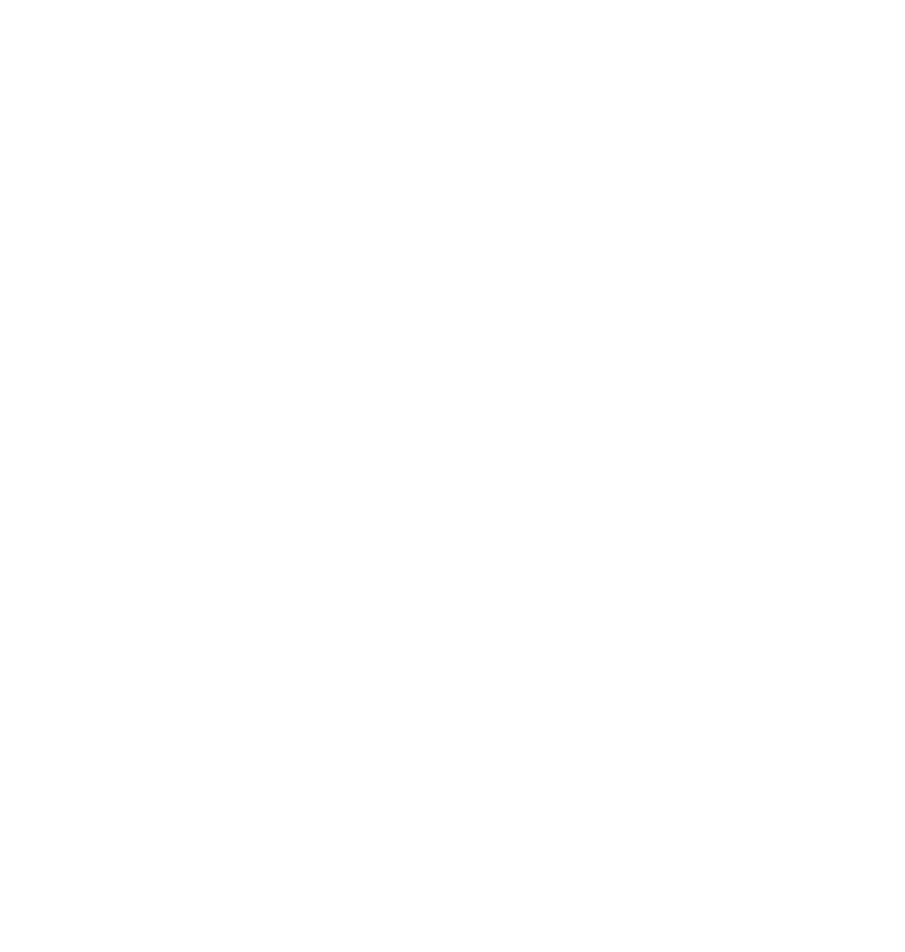
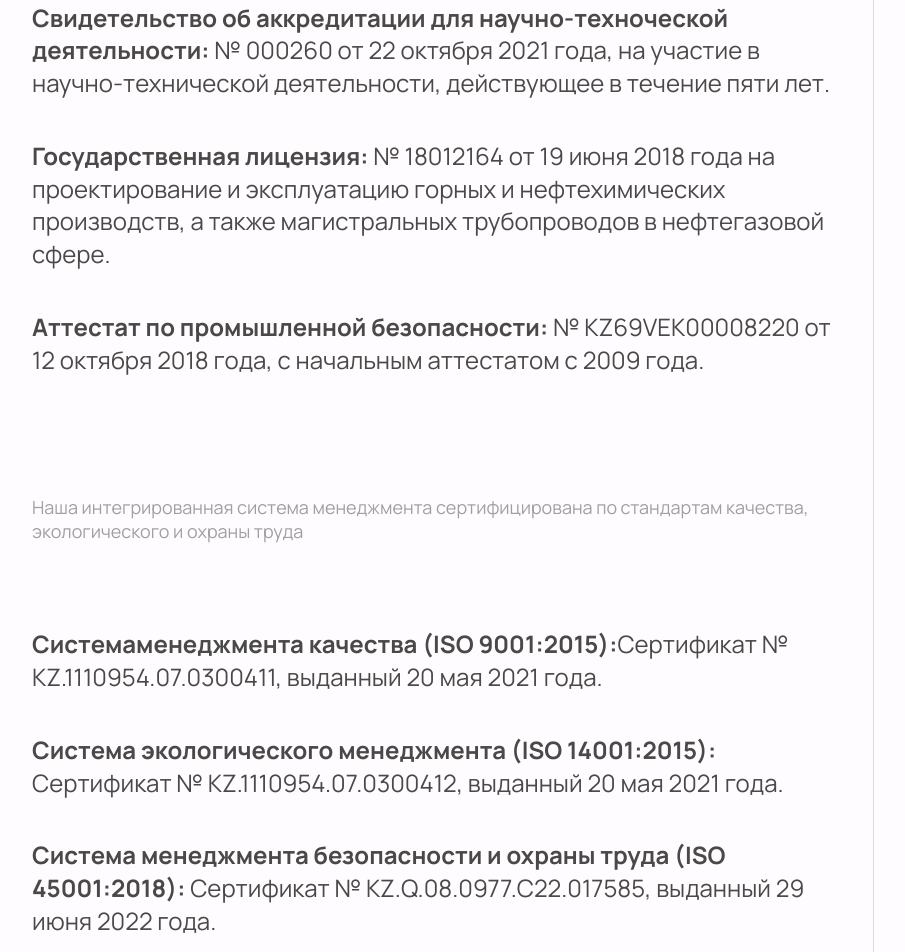
Before and after one commit to DonJuvn/STIA, a React (Create React App) app: page /about in a window 1280 px wide. Shown: the part 4820-5772 px from the top of the page, without its empty margins (32-937 px from the left). Before the commit the page ends 4786 px from the top, so only its background shows below. Built offline with nearby package versions, Linux system fonts and the light colour scheme.

Commit message:
licenses

```diff
--- a/src/App.css
+++ b/src/App.css
@@ -909,3 +909,44 @@ nav .container {
       display: none;
    }
 }
+
+/* licenses */
+#licenses {
+   padding-top: 5%;
+   padding-bottom: 5%;
+   position: relative; /* Ensure the container remains fixed */
+   width: 100%; /* Ensure it takes up full width */
+   overflow: hidden; /* Hide any overflowed content */
+   background-color: #fffcff;
+   border-radius: 0 0 30px 30px;
+   z-index: 3;
+}
+#licenses .container {
+   border-bottom: 1px solid #49494730;
+}
+.licenses {
+   margin-top: 3%;
+   display: flex;
+   width: 70%;
+   flex-direction: column;
+   border-right: 1px solid #49494730;
+   padding-right: 3%;
+}
+.licenses .item {
+   display: flex;
+   flex-direction: column;
+   margin-bottom: 10%;
+}
+.licenses .item p {
+   color: #a0a0a0;
+   font-size: 18px;
+   line-height: 24.59px;
+   font-weight: 400;
+   margin-bottom: 8%;
+}
+.licenses .item #main {
+   font-size: 24px;
+   font-weight: 400;
+   line-height: 32.78px;
+   color: #494947;
+}
--- /dev/null
+++ b/src/components/licenses.jsx
@@ -0,0 +1,65 @@
+import React from "react";const Licenses = () => {
+   return (
+      <div id="licenses">
+         <div className="container">
+            <div className="title">
+               <div className="dot"></div>
+               <h1 id="title">Лицензии</h1>
+            </div>
+            <div className="licenses">
+               <div className="item">
+                  <p>
+                     {" "}
+                     STIA осуществляет свою деятельность на основании различных
+                     сертификатов и лицензий, подтверждающих наше стремление к
+                     качеству и соблюдению нормативных требований:
+                  </p>
+                  <h2 id="main">
+                     <b>
+                        Свидетельство об аккредитации для научно-техноческой
+                        деятельности:
+                     </b>{" "}
+                     № 000260 от 22 октября 2021 года, на участие в
+                     научно-технической деятельности, действующее в течение пяти
+                     лет.
+                  </h2>
+                  <h2 id="main">
+                     <b>Государственная лицензия:</b> № 18012164 от 19 июня 2018
+                     года на проектирование и эксплуатацию горных и
+                     нефтехимических производств, а также магистральных
+                     трубопроводов в нефтегазовой сфере.
+                  </h2>
+                  <h2 id="main">
+                     <b>Аттестат по промышленной безопасности:</b> №
+                     KZ69VEK00008220 от 12 октября 2018 года, с начальным
+                     аттестатом с 2009 года.
+                  </h2>
+               </div>
+               <div className="item">
+                  <p>
+                     Наша интегрированная система менеджмента сертифицирована по
+                     стандартам качества, экологического и охраны труда
+                  </p>
+                  <h2 id="main">
+                     <b>Системаменеджмента качества (ISO 9001:2015):</b>
+                     Сертификат № KZ.1110954.07.0300411, выданный 20 мая 2021
+                     года.
+                  </h2>
+                  <h2 id="main">
+                     <b>Система экологического менеджмента (ISO 14001:2015):</b>{" "}
+                     Сертификат № KZ.1110954.07.0300412, выданный 20 мая 2021
+                     года.
+                  </h2>
+                  <h2 id="main">
+                     <b>Система менеджмента безопасности и охраны труда (ISO
+                        45001:2018):</b> Сертификат № KZ.Q.08.0977.C22.017585, выданный
+                     29 июня 2022 года.
+                  </h2>
+               </div>
+            </div>
+         </div>
+      </div>
+   );
+};
+
+export default Licenses;
--- a/src/pages/About.jsx
+++ b/src/pages/About.jsx
@@ -4,6 +4,7 @@ import Sight from "../components/sight";
 import Mission from "../components/mission";
 import Goals from "../components/goals";
 import Goals2 from "../components/goals2";
+import Licenses from "../components/licenses";
 
 const AboutPage = () => {
    return (
@@ -13,6 +14,7 @@ const AboutPage = () => {
          <Mission />
          <Goals />
          <Goals2 />
+         <Licenses />
       </>
    );
 };
```
